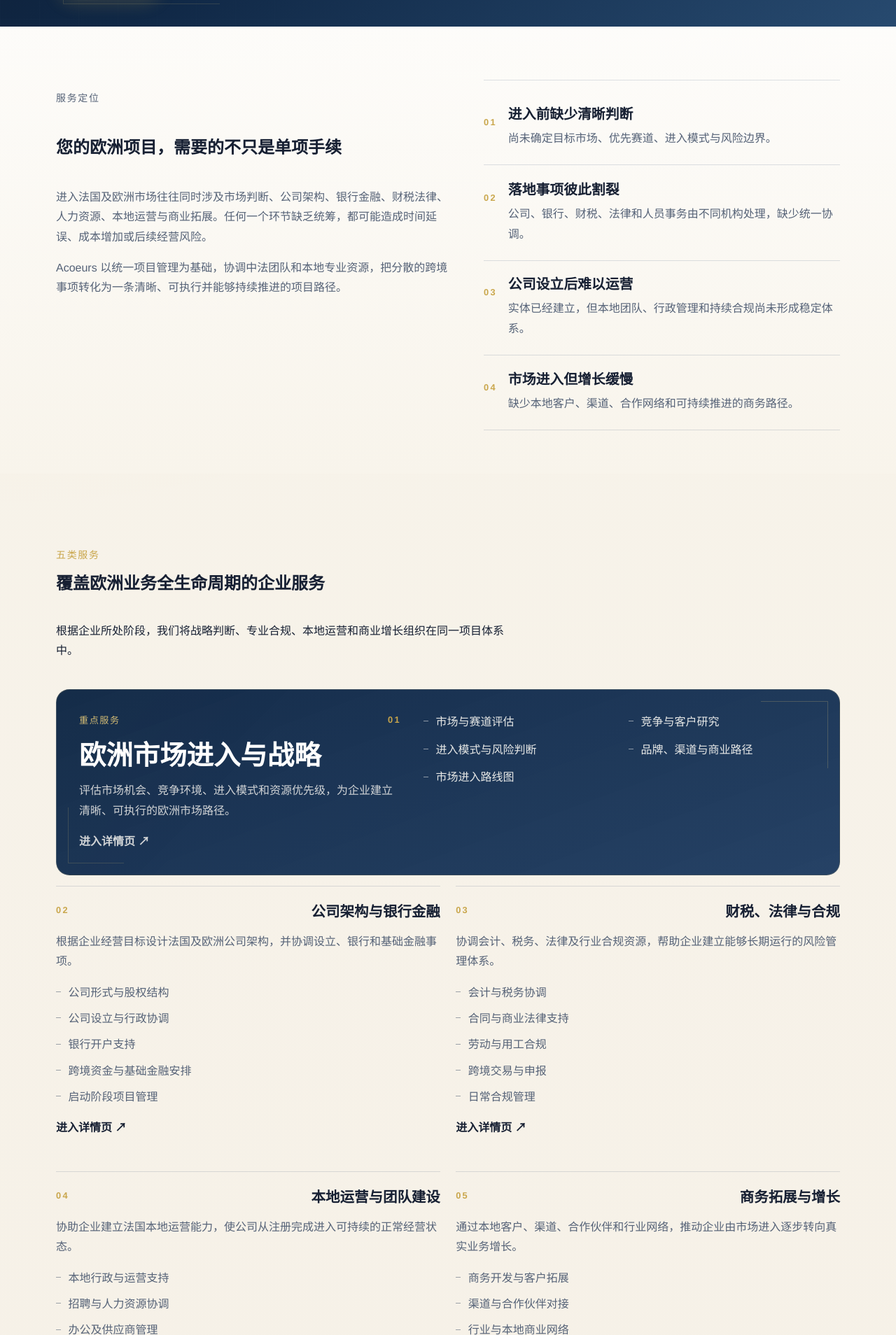
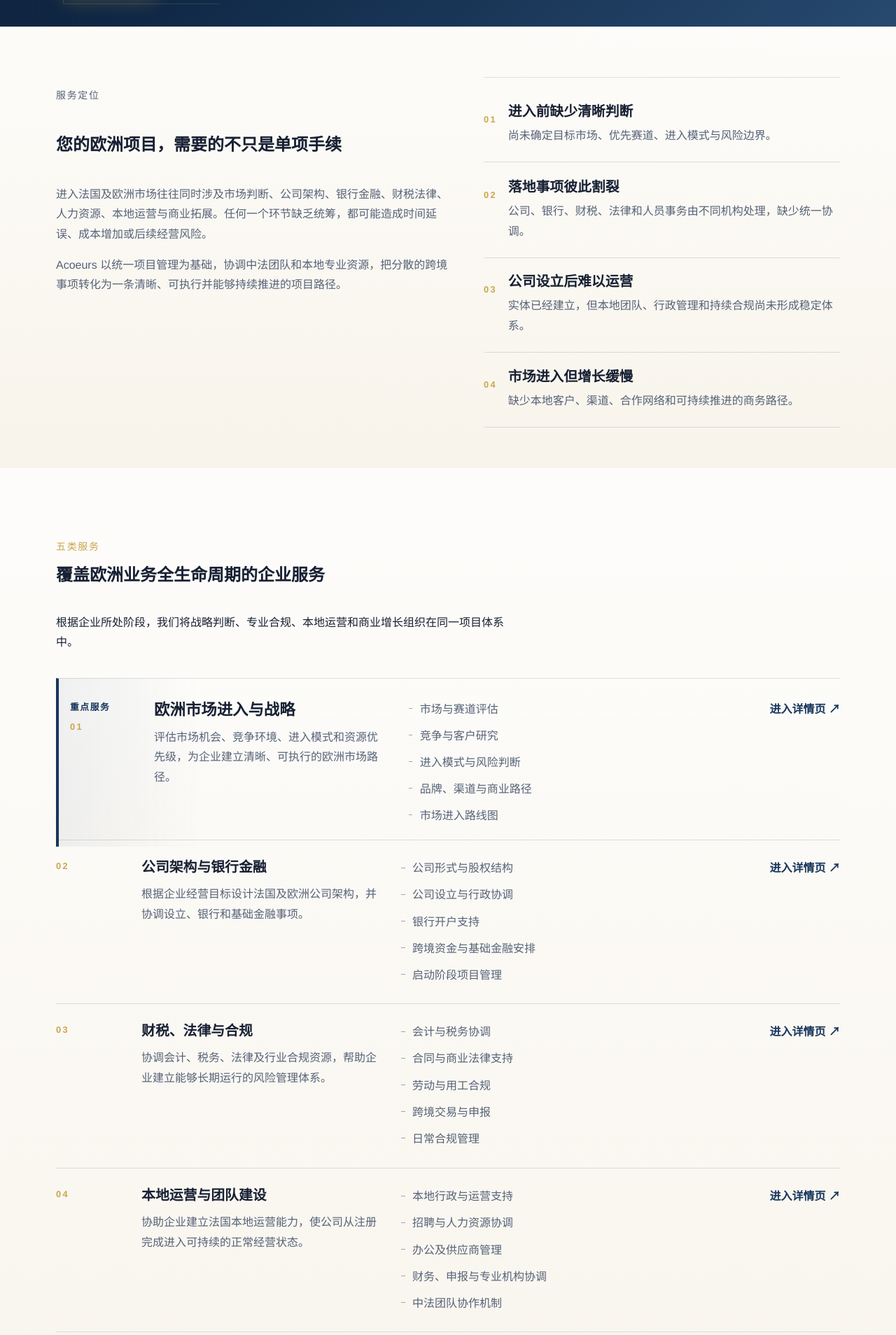
Before and after one commit to ANDGalaxie/acoeursconsulting-website, a Django app: page /business/ in a window 1280 px wide. Shown: the part 673-2581 px from the top of the page at 70% size. Run offline with Django 5.2, Linux system fonts and the light colour scheme.

Commit message:
feat: refine enterprise services overview

```diff
--- a/static/css/services.css
+++ b/static/css/services.css
@@ -1,4 +1,9 @@
 .page-enterprise-services {
+    --services-section-space: 4.5rem;
+    --services-line: rgba(24, 54, 93, 0.14);
+    --services-line-strong: rgba(24, 54, 93, 0.22);
+    --services-surface: rgba(255, 255, 255, 0.62);
+    --services-surface-soft: rgba(255, 255, 255, 0.4);
     background:
         radial-gradient(circle at top left, rgba(201, 166, 75, 0.08), transparent 26%),
         linear-gradient(180deg, #f8f4eb 0%, #f4eee4 100%);
@@ -9,7 +14,7 @@
 }
 
 .services-section {
-    padding: 4.75rem 0;
+    padding: var(--services-section-space) 0;
 }
 
 .services-hero {
@@ -177,7 +182,7 @@
 .numbered-list {
     display: grid;
     gap: 0;
-    border-top: 1px solid rgba(24, 54, 93, 0.14);
+    border-top: 1px solid var(--services-line);
 }
 
 .numbered-list__item {
@@ -186,12 +191,12 @@
     gap: 1rem;
     align-items: start;
     padding: 1.4rem 0;
-    border-bottom: 1px solid rgba(24, 54, 93, 0.14);
+    border-bottom: 1px solid var(--services-line);
 }
 
 .numbered-list__index,
-.scope-feature__index,
-.scope-item__index,
+.service-index__index,
+.management-list__index,
 .principle__index {
     color: var(--color-gold);
     font-size: 0.8rem;
@@ -200,7 +205,8 @@
 }
 
 .numbered-list__item h3,
-.scope-item__header h3,
+.service-index__summary h3,
+.management-list__body h3,
 .services-timeline__body h3,
 .principle h3 {
     margin: 0 0 0.5rem;
@@ -210,10 +216,11 @@
 }
 
 .numbered-list__item p:last-child,
-.scope-item p,
+.service-index__summary p,
+.management-list__body p,
 .services-timeline__body p,
 .principle p,
-.services-disclaimer {
+.services-scope__professional-copy {
     margin: 0;
     color: var(--color-text-muted);
 }
@@ -222,107 +229,122 @@
     background: linear-gradient(180deg, rgba(255, 255, 255, 0.78), rgba(248, 244, 235, 0.98));
 }
 
+.services-scope {
+    background: linear-gradient(180deg, rgba(255, 255, 255, 0.82), rgba(248, 244, 235, 0.94));
+}
+
 .services-scope__heading {
-    max-width: 48rem;
-    margin-bottom: 2.75rem;
+    max-width: 46rem;
+    margin-bottom: 2.5rem;
 }
 
 .services-scope__heading p:last-child {
     max-width: 41rem;
 }
 
-.scope-feature {
+.service-index {
     display: grid;
-    gap: 1.8rem;
-    padding: 2rem;
-    color: var(--color-white);
-    background:
-        linear-gradient(160deg, rgba(16, 40, 70, 0.98), rgba(24, 54, 93, 0.94)),
-        linear-gradient(135deg, rgba(201, 166, 75, 0.18), transparent 40%);
-    border-radius: 1.2rem;
-    border: 1px solid rgba(216, 191, 118, 0.16);
-    position: relative;
-    overflow: hidden;
+    margin-top: 0.3rem;
 }
 
-.scope-feature::before,
-.scope-feature::after {
-    content: "";
-    position: absolute;
-    pointer-events: none;
+.service-index__item {
+    display: grid;
+    gap: 1rem;
+    padding: 1.65rem 0;
+    border-top: 1px solid var(--services-line);
+    align-items: start;
 }
 
-.scope-feature::before {
-    top: 1rem;
-    right: 1rem;
-    width: 6rem;
-    height: 6rem;
-    border-top: 1px solid rgba(216, 191, 118, 0.24);
-    border-right: 1px solid rgba(216, 191, 118, 0.24);
+.service-index__item--featured {
+    padding-top: 1.85rem;
+    padding-bottom: 1.85rem;
+    padding-left: 1rem;
+    background:
+        linear-gradient(90deg, rgba(24, 54, 93, 0.06), transparent 18%),
+        linear-gradient(180deg, rgba(255, 255, 255, 0.26), transparent);
+    border-left: 4px solid var(--color-navy);
 }
 
-.scope-feature::after {
-    inset: auto auto 1rem 1rem;
-    width: 5rem;
-    height: 5rem;
-    border-left: 1px solid rgba(216, 191, 118, 0.18);
-    border-bottom: 1px solid rgba(216, 191, 118, 0.18);
+.service-index__number,
+.service-index__summary,
+.service-index__scope,
+.service-index__actions {
+    min-width: 0;
 }
 
-.scope-feature__intro,
-.scope-feature__details {
-    position: relative;
-    z-index: 1;
-}
-
-.scope-feature__intro {
+.service-index__number {
     display: grid;
-    gap: 1rem;
+    gap: 0.35rem;
     align-content: start;
 }
 
-.scope-feature__meta,
-.scope-item__header {
-    display: flex;
-    align-items: start;
-    justify-content: space-between;
-    gap: 1rem;
-}
-
-.scope-feature__eyebrow {
-    color: rgba(216, 191, 118, 0.96);
-    font-size: 0.82rem;
+.service-index__eyebrow {
+    color: var(--color-navy);
+    font-size: 0.8rem;
+    font-weight: 700;
     letter-spacing: 0.12em;
     text-transform: uppercase;
 }
 
-.scope-feature__body {
+.service-index__summary {
     display: grid;
-    gap: 0.95rem;
-    max-width: 29rem;
+    gap: 0.75rem;
 }
 
-.scope-feature__body h3 {
+.service-index__item h3 {
     margin: 0;
-    font-size: clamp(1.95rem, 3vw, 2.7rem);
-    line-height: 1.14;
     text-wrap: balance;
     line-break: strict;
     word-break: normal;
 }
 
-.scope-feature__body p,
-.scope-link {
-    margin: 0;
-    color: rgba(250, 248, 243, 0.82);
+.service-index__item--featured h3 {
+    font-size: 1.4rem;
 }
 
-.scope-link,
-.scope-item__link {
+.service-index__scope {
+    display: grid;
+}
+
+.service-index__points {
+    display: grid;
+    gap: 0.6rem;
+    margin: 0;
+    padding: 0;
+    list-style: none;
+}
+
+.service-index__points li {
+    position: relative;
+    padding-left: 1rem;
+    color: var(--color-text-muted);
+    text-wrap: pretty;
+    line-break: strict;
+    word-break: normal;
+}
+
+.service-index__points li::before {
+    content: "";
+    position: absolute;
+    left: 0;
+    top: 0.78rem;
+    width: 0.36rem;
+    height: 1px;
+    background: currentColor;
+    opacity: 0.56;
+}
+
+.service-index__actions {
+    display: flex;
+    align-items: start;
+}
+
+.service-index__link {
     display: inline-flex;
     align-items: center;
     gap: 0.35rem;
     width: fit-content;
+    color: var(--color-navy);
     font-weight: 600;
     text-decoration: underline;
     text-decoration-color: transparent;
@@ -333,102 +355,34 @@
         transform var(--motion-fast) var(--motion-ease-interaction);
 }
 
-.scope-link:hover,
-.scope-link:focus-visible,
-.scope-item:hover .scope-item__link,
-.scope-item:focus-visible .scope-item__link {
-    color: var(--color-white);
+.service-index__link:hover,
+.service-index__link:focus-visible {
+    color: var(--color-navy-dark);
     text-decoration-color: currentColor;
+    transform: translateX(0.12rem);
 }
 
-.scope-grid {
+.services-scope__professional-note {
     display: grid;
-    gap: 1.4rem;
-    margin-top: 1.6rem;
+    gap: 0.45rem;
+    margin-top: 2rem;
+    padding-top: 1rem;
+    background: linear-gradient(180deg, rgba(241, 235, 223, 0.74), rgba(241, 235, 223, 0.5));
+    border-top: 1px solid rgba(201, 166, 75, 0.52);
 }
 
-.scope-grid__row {
-    display: grid;
-    gap: 1.4rem;
+.services-scope__professional-label {
+    margin: 0;
+    color: var(--color-navy);
+    font-size: 0.82rem;
+    font-weight: 700;
+    letter-spacing: 0.12em;
+    text-transform: uppercase;
 }
 
-.scope-item {
-    display: grid;
-    gap: 1rem;
-    padding: 1.45rem 0 1.55rem;
-    border-top: 1px solid rgba(24, 54, 93, 0.14);
-    background: transparent;
-    transition:
-        border-color var(--motion-fast) var(--motion-ease-interaction),
-        transform var(--motion-fast) var(--motion-ease-interaction);
-}
-
-.scope-item:hover,
-.scope-item:focus-visible {
-    transform: translateY(-2px);
-    border-color: rgba(24, 54, 93, 0.24);
-}
-
-.scope-item__header h3 {
-    margin: 0;
-    max-width: 18ch;
-    font-size: 1.28rem;
-    line-height: 1.25;
-    text-wrap: balance;
-    line-break: strict;
-    word-break: normal;
-}
-
-.scope-points {
-    display: grid;
-    gap: 0.55rem;
-    margin: 0;
-    padding: 0;
-    list-style: none;
-}
-
-.scope-points li {
-    position: relative;
-    padding-left: 1.1rem;
-    color: inherit;
-    text-wrap: pretty;
-    line-break: strict;
-    word-break: normal;
-}
-
-.scope-points li::before {
-    content: "";
-    position: absolute;
-    left: 0;
-    top: 0.78rem;
-    width: 0.42rem;
-    height: 1px;
-    background: currentColor;
-    opacity: 0.56;
-}
-
-.scope-feature .scope-points {
-    gap: 0.7rem 1.5rem;
-}
-
-.scope-feature .scope-points li {
-    color: rgba(250, 248, 243, 0.92);
-}
-
-.scope-item p,
-.scope-item .scope-points li,
-.services-disclaimer {
-    color: var(--color-text-muted);
-}
-
-.services-disclaimer {
-    margin-top: 1.75rem;
-    max-width: none;
-    padding: 1rem 1.15rem;
+.services-scope__professional-copy {
+    max-width: 58rem;
     font-size: 0.97rem;
-    background: rgba(255, 255, 255, 0.55);
-    border-top: 1px solid rgba(201, 166, 75, 0.36);
-    border-bottom: 1px solid rgba(24, 54, 93, 0.08);
 }
 
 .services-path {
@@ -644,8 +543,24 @@
         flex-direction: row;
     }
 
-    .scope-grid__row {
+    .service-index__item {
+        grid-template-columns: minmax(64px, 0.24fr) minmax(0, 1fr);
+        gap: 1rem 1.4rem;
+    }
+
+    .service-index__scope,
+    .service-index__actions {
+        grid-column: 2;
+    }
+
+    .management-list {
         grid-template-columns: repeat(2, minmax(0, 1fr));
+        column-gap: 2rem;
+        border-top: 0;
+    }
+
+    .management-list__item:nth-child(-n + 2) {
+        border-top: 1px solid var(--services-line);
     }
 
     .services-cta__inner {
@@ -654,14 +569,25 @@
 }
 
 @media (min-width: 900px) {
-    .scope-feature {
-        grid-template-columns: minmax(0, 0.45fr) minmax(0, 0.55fr);
-        gap: 2rem;
-        align-items: start;
+    .service-index__item {
+        grid-template-columns:
+            minmax(72px, 0.3fr)
+            minmax(240px, 1fr)
+            minmax(280px, 1.2fr);
+        gap: 1rem 1.6rem;
     }
 
-    .scope-feature .scope-points {
-        grid-template-columns: repeat(2, minmax(0, 1fr));
+    .service-index__scope,
+    .service-index__actions {
+        grid-column: auto;
+    }
+
+    .service-index__actions {
+        align-self: start;
+    }
+
+    .management-list__item {
+        grid-template-columns: auto 1fr;
     }
 }
 
@@ -701,6 +627,17 @@
     }
 }
 
+@media (min-width: 1200px) {
+    .service-index__item {
+        grid-template-columns:
+            minmax(72px, 0.3fr)
+            minmax(260px, 1.1fr)
+            minmax(360px, 1.6fr)
+            auto;
+        gap: 1rem 1.8rem;
+    }
+}
+
 @media (min-width: 1280px) {
     .principles-grid {
         grid-template-columns: repeat(4, minmax(0, 1fr));
--- a/templates/website/enterprise_services.html
+++ b/templates/website/enterprise_services.html
@@ -91,20 +91,18 @@
                 根据企业所处阶段，我们将战略判断、专业合规、本地运营和商业增长组织在同一项目体系中。
             </p>
         </header>
-        <article class="scope-feature" data-reveal="panel" data-reveal-repeat="true">
-            <div class="scope-feature__intro">
-                <div class="scope-feature__meta">
-                    <span class="scope-feature__eyebrow">重点服务</span>
-                    <span class="scope-feature__index">01</span>
+        <div class="service-index">
+            <article class="service-index__item service-index__item--featured" data-reveal="panel" data-reveal-repeat="true">
+                <div class="service-index__number">
+                    <span class="service-index__eyebrow">重点服务</span>
+                    <span class="service-index__index">01</span>
                 </div>
-                <div class="scope-feature__body">
+                <div class="service-index__summary">
                     <h3>欧洲市场进入与战略</h3>
                     <p>评估市场机会、竞争环境、进入模式和资源优先级，为企业建立清晰、可执行的欧洲市场路径。</p>
                 </div>
-                <a class="scope-link" href="{% url 'business_market_entry' %}">进入详情页 ↗</a>
-            </div>
-            <div class="scope-feature__details">
-                <ul class="scope-points" aria-label="欧洲市场进入与战略服务要点">
+                <div class="service-index__scope">
+                    <ul class="service-index__points" aria-label="欧洲市场进入与战略服务要点">
                         <li>市场与赛道评估</li>
                         <li>竞争与客户研究</li>
                         <li>进入模式与风险判断</li>
@@ -112,75 +110,100 @@
                         <li>市场进入路线图</li>
                     </ul>
                 </div>
+                <div class="service-index__actions">
+                    <a class="service-index__link" href="{% url 'business_market_entry' %}">进入详情页 ↗</a>
+                </div>
             </article>
-        <div class="scope-grid">
-            <div class="scope-grid__row" data-reveal="item" data-reveal-repeat="true">
-                <a class="scope-item" href="{% url 'business_company_banking' %}">
-                    <div class="scope-item__header">
-                        <span class="scope-item__index">02</span>
+            <article class="service-index__item" data-reveal="item" data-reveal-repeat="true">
+                <div class="service-index__number">
+                    <span class="service-index__index">02</span>
+                </div>
+                <div class="service-index__summary">
                     <h3>公司架构与银行金融</h3>
+                    <p>根据企业经营目标设计法国及欧洲公司架构，并协调设立、银行和基础金融事项。</p>
                 </div>
-                    <p>根据企业经营目标设计法国及欧洲公司架构，并协调设立、银行和基础金融事项。</p>
-                    <ul class="scope-points" aria-label="公司架构与银行金融服务要点">
+                <div class="service-index__scope">
+                    <ul class="service-index__points" aria-label="公司架构与银行金融服务要点">
                         <li>公司形式与股权结构</li>
                         <li>公司设立与行政协调</li>
                         <li>银行开户支持</li>
                         <li>跨境资金与基础金融安排</li>
                         <li>启动阶段项目管理</li>
                     </ul>
-                    <span class="scope-item__link" aria-hidden="true">进入详情页 ↗</span>
-                </a>
-                <a class="scope-item" href="{% url 'business_tax_legal_compliance' %}">
-                    <div class="scope-item__header">
-                        <span class="scope-item__index">03</span>
+                </div>
+                <div class="service-index__actions">
+                    <a class="service-index__link" href="{% url 'business_company_banking' %}">进入详情页 ↗</a>
+                </div>
+            </article>
+            <article class="service-index__item" data-reveal="item" data-reveal-delay="100" data-reveal-repeat="true">
+                <div class="service-index__number">
+                    <span class="service-index__index">03</span>
+                </div>
+                <div class="service-index__summary">
                     <h3>财税、法律与合规</h3>
+                    <p>协调会计、税务、法律及行业合规资源，帮助企业建立能够长期运行的风险管理体系。</p>
                 </div>
-                    <p>协调会计、税务、法律及行业合规资源，帮助企业建立能够长期运行的风险管理体系。</p>
-                    <ul class="scope-points" aria-label="财税、法律与合规服务要点">
+                <div class="service-index__scope">
+                    <ul class="service-index__points" aria-label="财税、法律与合规服务要点">
                         <li>会计与税务协调</li>
                         <li>合同与商业法律支持</li>
                         <li>劳动与用工合规</li>
                         <li>跨境交易与申报</li>
                         <li>日常合规管理</li>
                     </ul>
-                    <span class="scope-item__link" aria-hidden="true">进入详情页 ↗</span>
-                </a>
                 </div>
-            <div class="scope-grid__row" data-reveal="item" data-reveal-delay="140" data-reveal-repeat="true">
-                <a class="scope-item" href="{% url 'business_local_operations' %}">
-                    <div class="scope-item__header">
-                        <span class="scope-item__index">04</span>
+                <div class="service-index__actions">
+                    <a class="service-index__link" href="{% url 'business_tax_legal_compliance' %}">进入详情页 ↗</a>
+                </div>
+            </article>
+            <article class="service-index__item" data-reveal="item" data-reveal-delay="180" data-reveal-repeat="true">
+                <div class="service-index__number">
+                    <span class="service-index__index">04</span>
+                </div>
+                <div class="service-index__summary">
                     <h3>本地运营与团队建设</h3>
+                    <p>协助企业建立法国本地运营能力，使公司从注册完成进入可持续的正常经营状态。</p>
                 </div>
-                    <p>协助企业建立法国本地运营能力，使公司从注册完成进入可持续的正常经营状态。</p>
-                    <ul class="scope-points" aria-label="本地运营与团队建设服务要点">
+                <div class="service-index__scope">
+                    <ul class="service-index__points" aria-label="本地运营与团队建设服务要点">
                         <li>本地行政与运营支持</li>
                         <li>招聘与人力资源协调</li>
                         <li>办公及供应商管理</li>
                         <li>财务、申报与专业机构协调</li>
                         <li>中法团队协作机制</li>
                     </ul>
-                    <span class="scope-item__link" aria-hidden="true">进入详情页 ↗</span>
-                </a>
-                <a class="scope-item" href="{% url 'business_growth' %}">
-                    <div class="scope-item__header">
-                        <span class="scope-item__index">05</span>
+                </div>
+                <div class="service-index__actions">
+                    <a class="service-index__link" href="{% url 'business_local_operations' %}">进入详情页 ↗</a>
+                </div>
+            </article>
+            <article class="service-index__item" data-reveal="item" data-reveal-delay="260" data-reveal-repeat="true">
+                <div class="service-index__number">
+                    <span class="service-index__index">05</span>
+                </div>
+                <div class="service-index__summary">
                     <h3>商务拓展与增长</h3>
+                    <p>通过本地客户、渠道、合作伙伴和行业网络，推动企业由市场进入逐步转向真实业务增长。</p>
                 </div>
-                    <p>通过本地客户、渠道、合作伙伴和行业网络，推动企业由市场进入逐步转向真实业务增长。</p>
-                    <ul class="scope-points" aria-label="商务拓展与增长服务要点">
+                <div class="service-index__scope">
+                    <ul class="service-index__points" aria-label="商务拓展与增长服务要点">
                         <li>商务开发与客户拓展</li>
                         <li>渠道与合作伙伴对接</li>
                         <li>行业与本地商业网络</li>
                         <li>品牌传播、展会与公关协调</li>
                         <li>项目谈判与后续推进</li>
                     </ul>
-                    <span class="scope-item__link" aria-hidden="true">进入详情页 ↗</span>
-                </a>
                 </div>
+                <div class="service-index__actions">
+                    <a class="service-index__link" href="{% url 'business_growth' %}">进入详情页 ↗</a>
                 </div>
-        <aside class="services-disclaimer" data-reveal="soft" data-reveal-delay="200" data-reveal-repeat="true">
+            </article>
+        </div>
+        <aside class="services-scope__professional-note" data-reveal="soft" data-reveal-delay="220" data-reveal-repeat="true">
+            <p class="services-scope__professional-label">专业协作说明</p>
+            <p class="services-scope__professional-copy">
                 具体法律、会计及受监管专业事项由具备相应资质的合作专业人士提供或执行，Acoeurs 负责项目协调与统一管理。
+            </p>
         </aside>
     </div>
 </section>
@@ -233,48 +256,39 @@
 </section>
 
 <section class="services-section services-management" aria-labelledby="services-management-title">
-    <div class="container services-two-column services-two-column--management">
-        <div class="services-two-column__intro services-management__intro">
+    <div class="container">
+        <header class="section-heading services-management__header">
             <p class="eyebrow" data-reveal="text" data-reveal-repeat="true">项目管理方式</p>
             <h2 id="services-management-title" data-reveal="title" data-reveal-repeat="true">由一个项目负责人，统筹复杂的本地协作</h2>
             <p data-reveal="text" data-reveal-repeat="true">
                 跨境项目通常需要企业管理层、法国本地团队以及会计、税务、法律、人力和行业合作方共同参与。Acoeurs 通过统一负责人、项目路径和阶段管理，减少多方沟通中的信息断层和责任模糊。
             </p>
-            <div class="management-diagram" aria-hidden="true" data-reveal="panel" data-reveal-delay="120" data-reveal-repeat="true">
-                <div class="management-diagram__hub">项目负责人</div>
-                <div class="management-diagram__ring management-diagram__ring--one"></div>
-                <div class="management-diagram__ring management-diagram__ring--two"></div>
-                <span class="management-diagram__label management-diagram__label--north">总部管理层</span>
-                <span class="management-diagram__label management-diagram__label--east">本地合作资源</span>
-                <span class="management-diagram__label management-diagram__label--south">运营与合规</span>
-                <span class="management-diagram__label management-diagram__label--west">中法团队协同</span>
-            </div>
-        </div>
-        <div class="numbered-list numbered-list--dense" aria-label="项目管理方式四项说明">
-            <article class="numbered-list__item" data-reveal="item" data-reveal-repeat="true">
-                <p class="numbered-list__index">01</p>
-                <div>
+        </header>
+        <div class="management-list" aria-label="项目管理方式四项说明">
+            <article class="management-list__item" data-reveal="item" data-reveal-repeat="true">
+                <span class="management-list__index">01</span>
+                <div class="management-list__body">
                     <h3>单一对接窗口</h3>
                     <p>一位项目负责人统筹需求、进度、专业合作方和中法团队沟通。</p>
                 </div>
             </article>
-            <article class="numbered-list__item" data-reveal="item" data-reveal-delay="120" data-reveal-repeat="true">
-                <p class="numbered-list__index">02</p>
-                <div>
+            <article class="management-list__item" data-reveal="item" data-reveal-delay="120" data-reveal-repeat="true">
+                <span class="management-list__index">02</span>
+                <div class="management-list__body">
                     <h3>中法双语协同</h3>
                     <p>在中文商业目标与法国本地规则之间建立准确、持续的沟通机制。</p>
                 </div>
             </article>
-            <article class="numbered-list__item" data-reveal="item" data-reveal-delay="240" data-reveal-repeat="true">
-                <p class="numbered-list__index">03</p>
-                <div>
+            <article class="management-list__item" data-reveal="item" data-reveal-delay="240" data-reveal-repeat="true">
+                <span class="management-list__index">03</span>
+                <div class="management-list__body">
                     <h3>路径与里程碑管理</h3>
                     <p>明确当前阶段、交付范围、关键节点、风险和下一步行动。</p>
                 </div>
             </article>
-            <article class="numbered-list__item" data-reveal="item" data-reveal-delay="360" data-reveal-repeat="true">
-                <p class="numbered-list__index">04</p>
-                <div>
+            <article class="management-list__item" data-reveal="item" data-reveal-delay="360" data-reveal-repeat="true">
+                <span class="management-list__index">04</span>
+                <div class="management-list__body">
                     <h3>专业资源协调</h3>
                     <p>根据项目需要协调具备相应资质的会计、律师及其他本地专业合作方。</p>
                 </div>
@@ -285,7 +299,7 @@
 
 <section class="services-section services-principles" aria-labelledby="services-principles-title">
     <div class="container">
-        <div class="section-heading section-heading--light services-principles__heading">
+        <div class="section-heading services-principles__heading">
             <p class="eyebrow" data-reveal="text" data-reveal-repeat="true">服务原则</p>
             <h2 id="services-principles-title" data-reveal="title" data-reveal-repeat="true">我们重视的不只是完成，而是项目能否真正运行</h2>
         </div>
```
Also changed, not shown: other parts of static/css/services.css (+44 -174 lines). Lines whose indentation alone changed are shown as unchanged.
